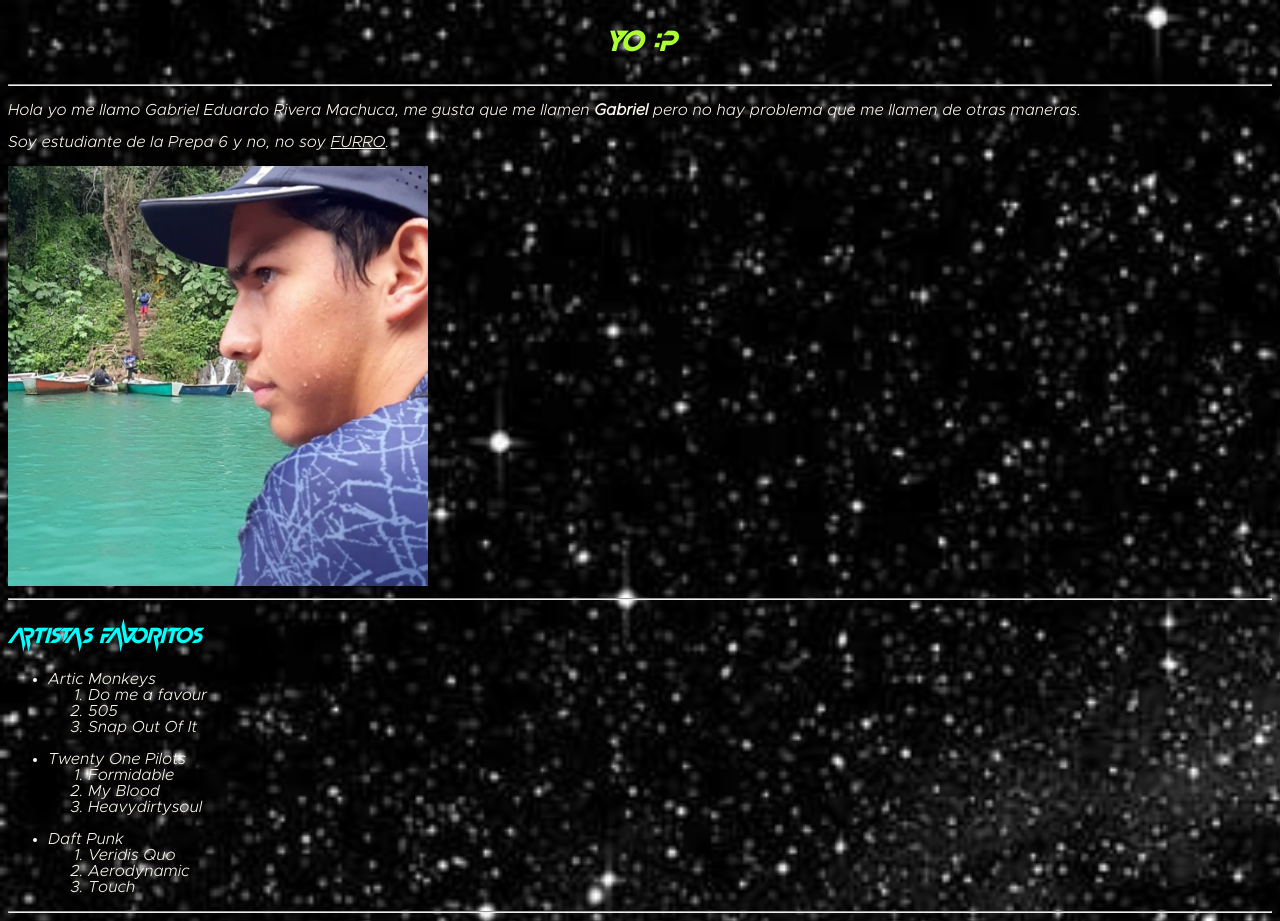
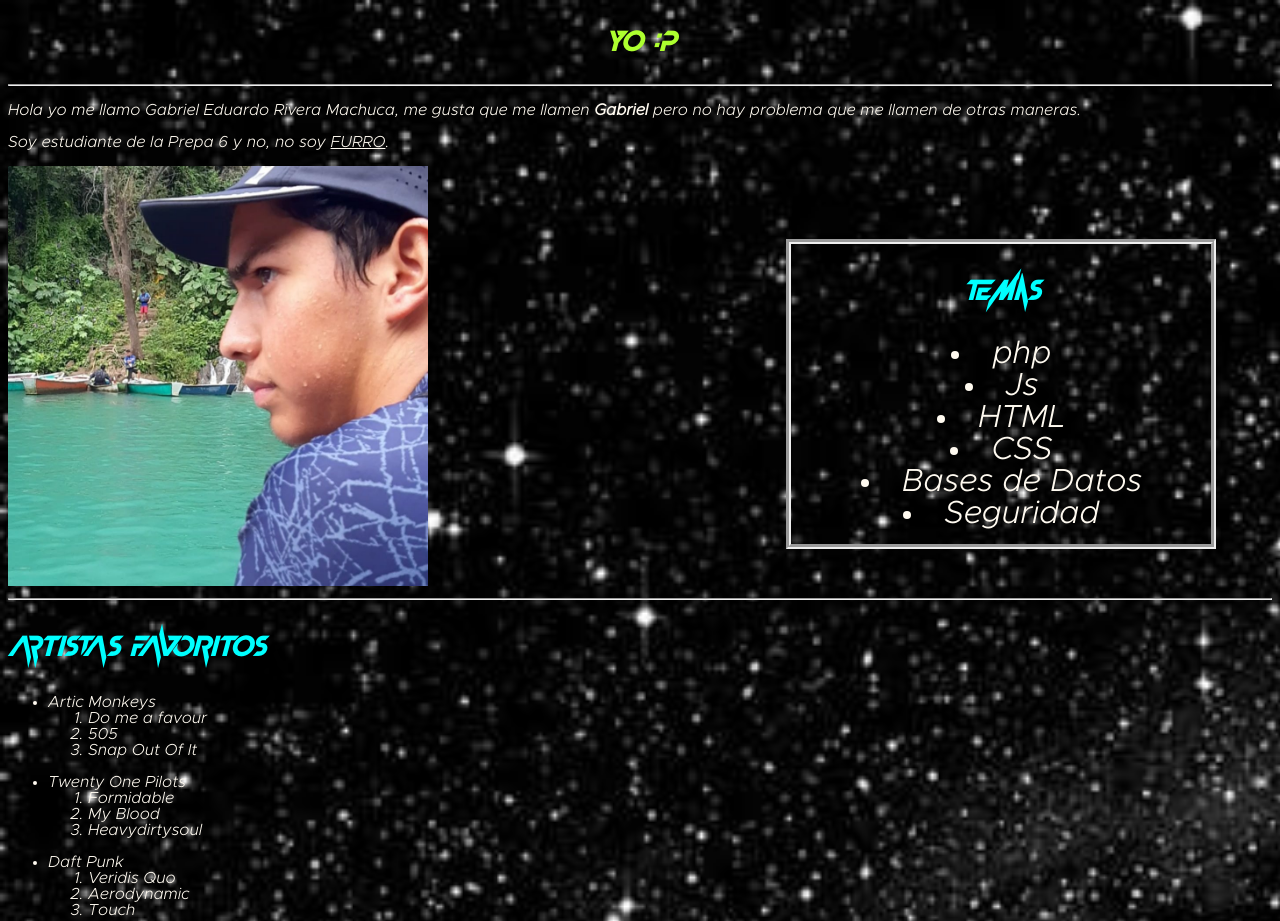
Before and after one commit to GabrielRivera10/Curso-Web, a plain HTML site: page Semana 3/Actividad 1/Cosas sobre mi.html in a window 1280 px wide. Shown: the top 921 px of the page. Drawn offline with Linux system fonts and the light colour scheme.

Commit message:
Agregue temas

```diff
--- a/Semana 3/Actividad 1/Cosas sobre mi.html
+++ b/Semana 3/Actividad 1/Cosas sobre mi.html
@@ -11,6 +11,19 @@
             <p class="letra">Hola yo me llamo <i>Gabriel Eduardo Rivera Machuca</i>, me gusta que me llamen <strong>Gabriel</strong> pero no hay problema que me llamen de otras maneras.</p>
             <p class="letra">Soy estudiante de la <a>Prepa 6</a> y no, no soy <u>FURRO</u>.</p>
             <img src="./statics/images/papucho.jpg" alt="Un guapo llamado Gabriel" width="420">
+            <div id="temas">
+                <center>
+                    <h2 class="titulo">Temas</h2>
+                    <lu class="letra">
+                        <li>php</li>
+                        <li>Js</li>
+                        <li>HTML</li>
+                        <li>CSS</li>
+                        <li>Bases de Datos</li>
+                        <li>Seguridad</li>
+                    </lu>
+                </center>
+            </div>
             <hr>
             <h2 class="titulo">Artistas favoritos</h2>
             <ul class="letra">
--- a/Semana 3/Actividad 1/statics/styles/diseño.css
+++ b/Semana 3/Actividad 1/statics/styles/diseño.css
@@ -16,9 +16,19 @@
     color: cyan;
     font-family: "Newton";
 }
+h2.titulo{
+    color: cyan;
+    font-family: "Newton";
+    font-size: xx-large;
+}
 .letra{
     color: floralwhite;
     font-family: "Metropolis", "Copperplate", cursiva;
+}
+lu.letra{
+    color: floralwhite;
+    font-family: "Metropolis", "Copperplate", cursiva;
+    font-size: xx-large;
 }
 .letraSecreto{
     overflow: hidden;
@@ -52,6 +62,15 @@ body{
 /*
 ---------------------SECRET------------------SCR------------
 */
+#temas{
+    width: 420px;
+    height: 300px;
+    border: 5px groove;
+    margin: 20px;
+    position: absolute;
+    left: 60%;
+    top: 15%;
+}
 #secreto1, #secreto2, #secreto3{
     width: 420px;
     height: 300px;
```
